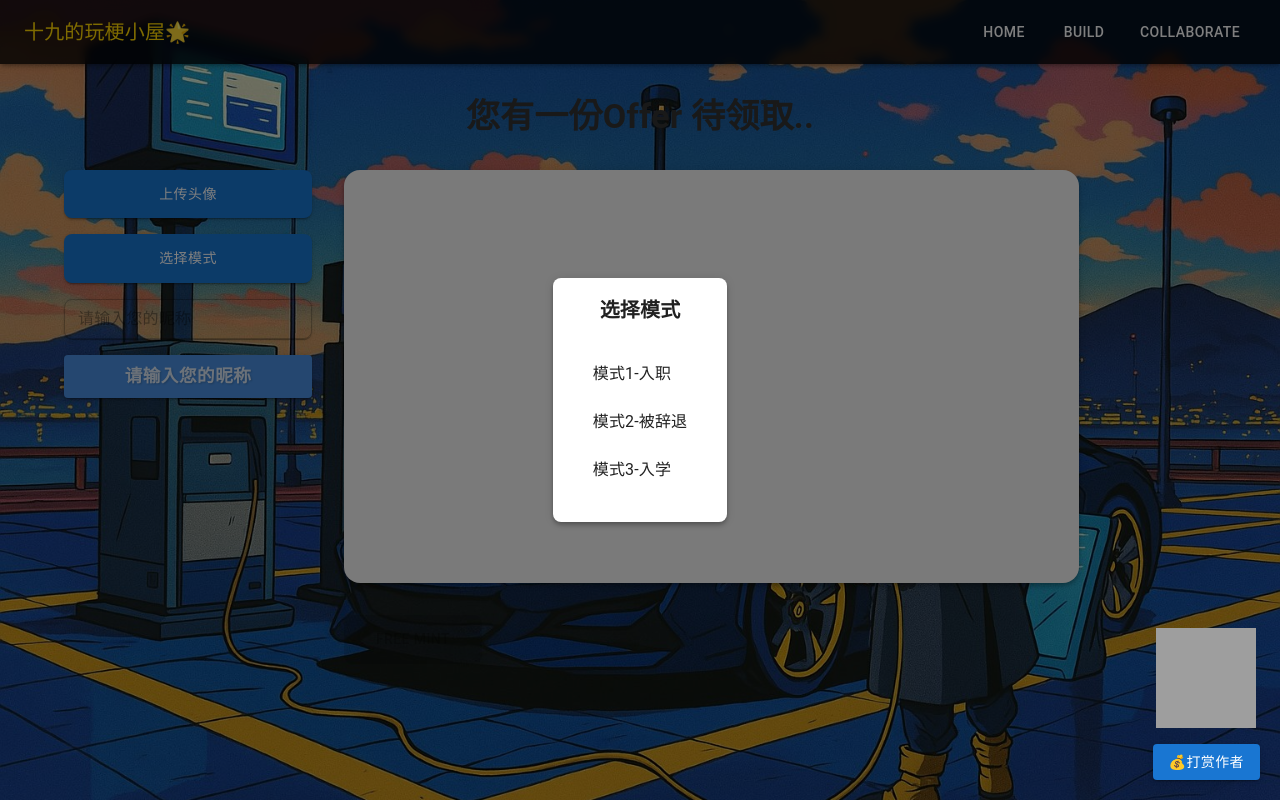
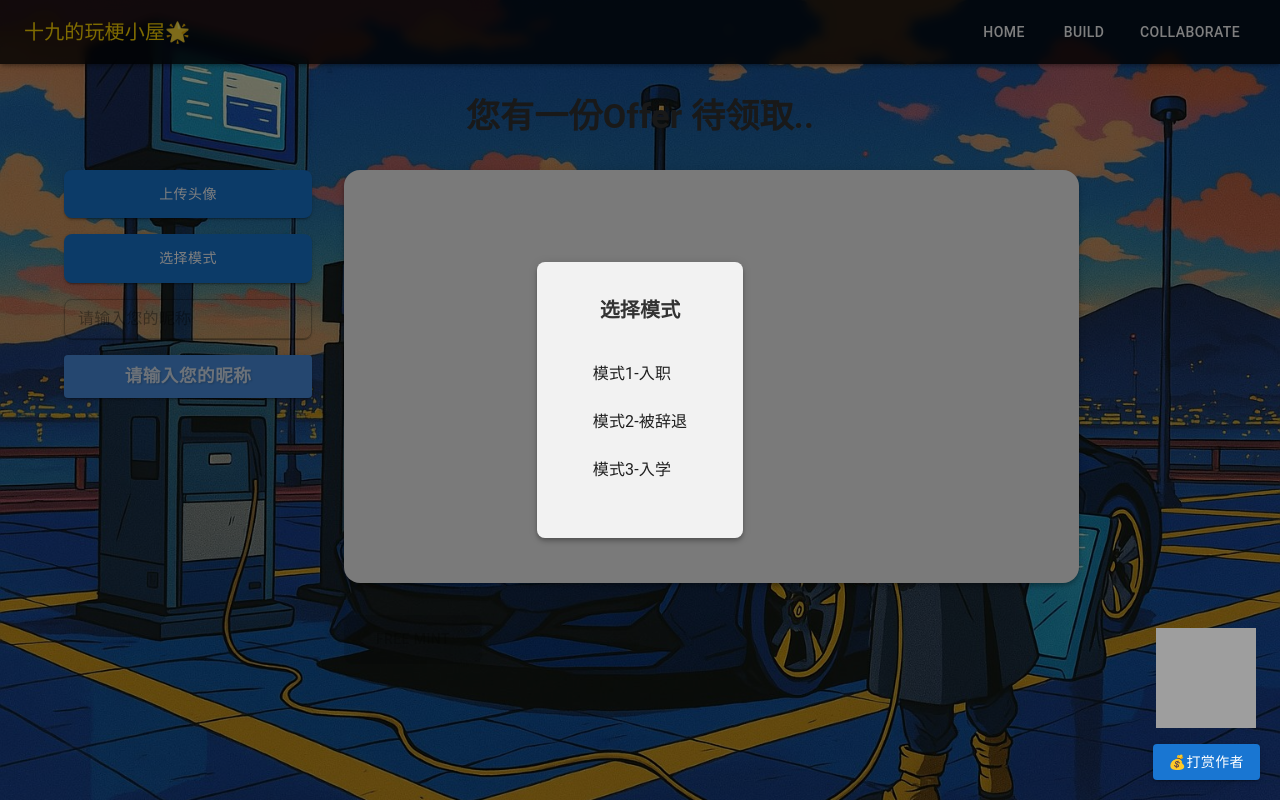
Before and after one commit to Lucas4MouthGauard/hotmapfun, a React (Create React App) app in the folder bnoffers/meme-generator/: page / in a window 1280 px wide. Both pictures are taken after a click on the button "选择模式". Shown: the top 800 px of the page. Built offline with nearby package versions, Linux system fonts and the light colour scheme; grey boxes are pictures that could not be loaded.

Commit message:
优化选择模式提示框外观

```diff
--- a/bnoffers/meme-generator/src/App.js
+++ b/bnoffers/meme-generator/src/App.js
@@ -363,11 +363,14 @@ function App() {
         PaperProps={{
           sx: {
             borderRadius: 2,
-            boxShadow: 4
+            boxShadow: 4,
+            backgroundColor: 'rgba(255, 255, 255, 0.9)',
+            backdropFilter: 'blur(10px)',
+            padding: 2
           }
         }}
       >
-        <DialogTitle sx={{ textAlign: 'center', fontWeight: 'bold' }}>选择模式</DialogTitle>
+        <DialogTitle sx={{ textAlign: 'center', fontWeight: 'bold', color: '#333' }}>选择模式</DialogTitle>
         <DialogContent>
           <List>
             {Object.keys(modeBackgrounds).map((mode) => (
```
